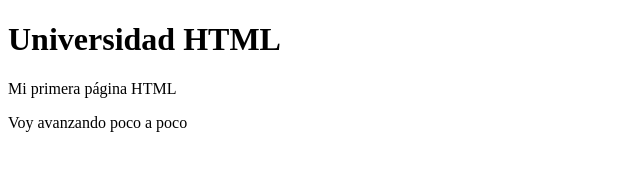
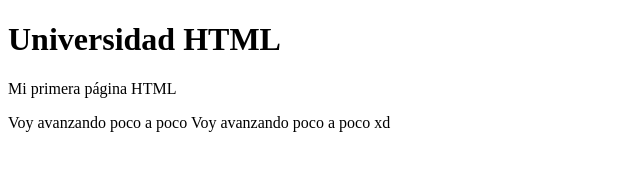
Before and after one commit to jscaselles/practica, a plain HTML site: page index.html in a window 1280 px wide. Shown: the whole page, without its empty margins (0-640 px from the left). Drawn offline with Linux system fonts and the light colour scheme.

Commit message:
aqui comienzo

```diff
--- a/index.html
+++ b/index.html
@@ -8,6 +8,7 @@
         <h1>Universidad HTML</h1>
         <p>Mi primera página HTML</p>
         <p1>Voy avanzando poco a poco</p1>
+        <p2>Voy avanzando poco a poco xd</p2>
     </body>
 
 </html>
```
